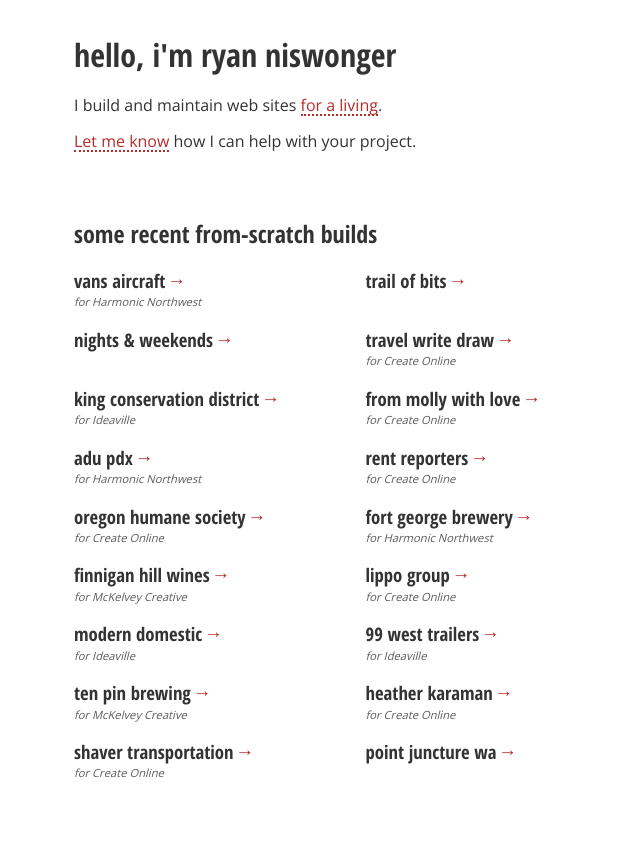
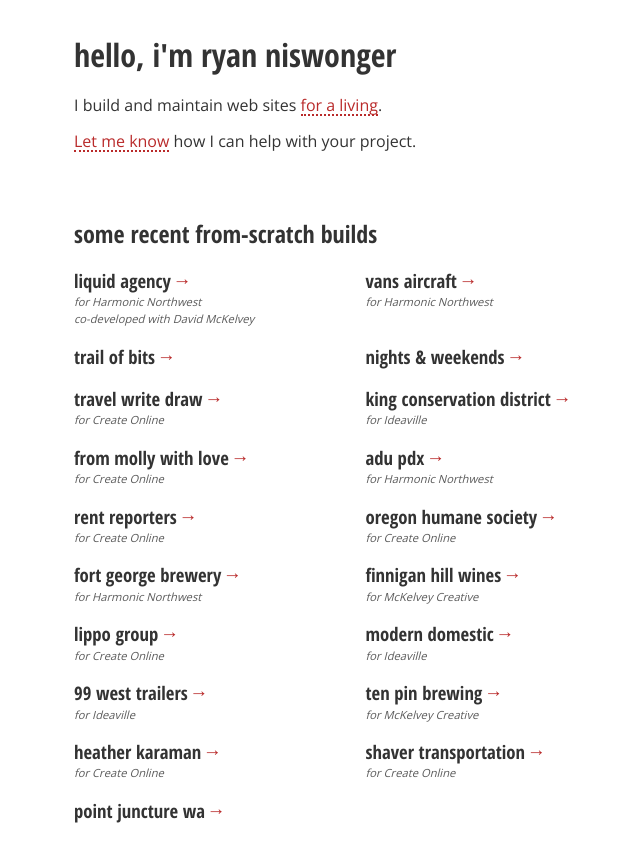
Before and after one commit to rniswonger/rniswonger.github.io, a Jekyll site: the page built from index.html, in a window 1280 px wide. Shown: the top 862 px of the page, without its empty margins (291-931 px from the left). Built offline with Jekyll 4.4.1, drawn with Linux system fonts in a browser that asks for light colours; nearby versions of some CDN libraries.

Commit message:
add Liquid Agency

```diff
--- a/index.html
+++ b/index.html
@@ -9,6 +9,12 @@
 <main>
   <h2>some recent from-scratch builds</h2>
   <ul class="portfolio">
+    <li>
+      <h3><a href="https://liquidagency.com" target="_blank">Liquid Agency</a></h3>
+      <div class="details">
+        <div class="for">for <a target="_blank" href="http://www.harmonicnw.com/">Harmonic Northwest</a><br> co-developed with <a href="https://hello.mckelveycreative.com/" target="_blank">David McKelvey</a></div>
+      </div>
+    </li>
     <li>
       <h3><a href="https://vansaircraft.com" target="_blank">Vans Aircraft</a></h3>
       <div class="details">
```
